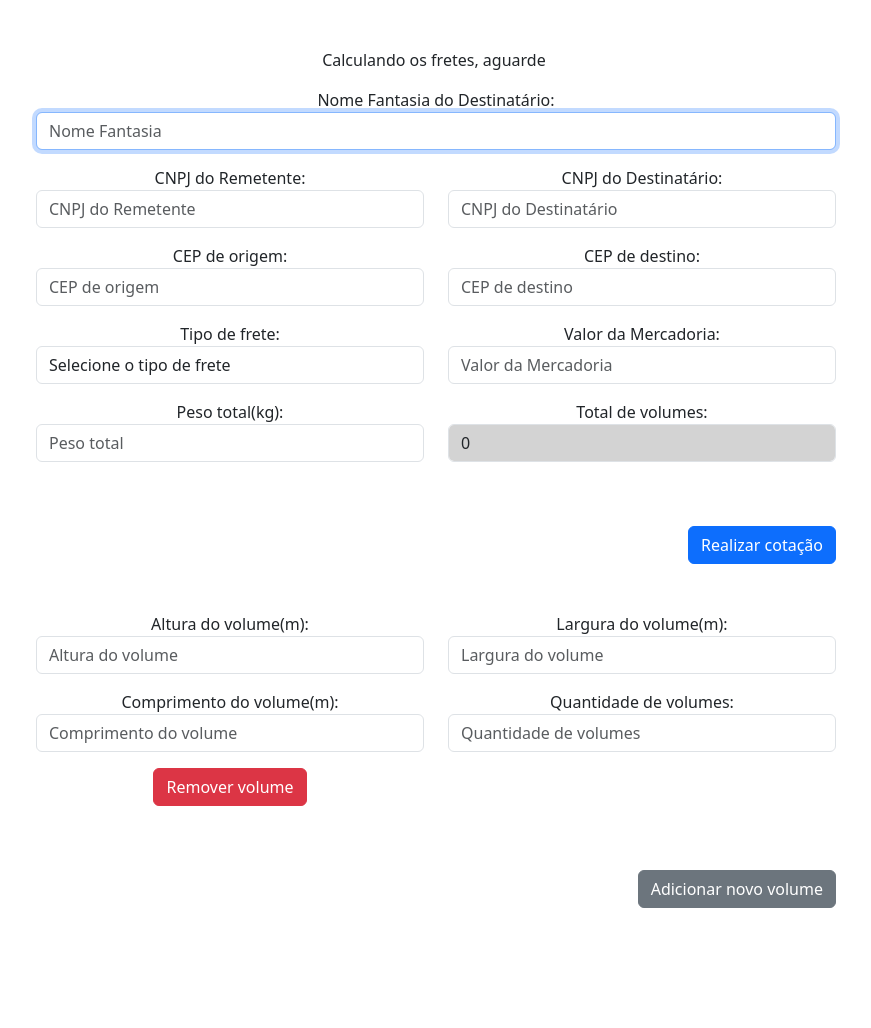
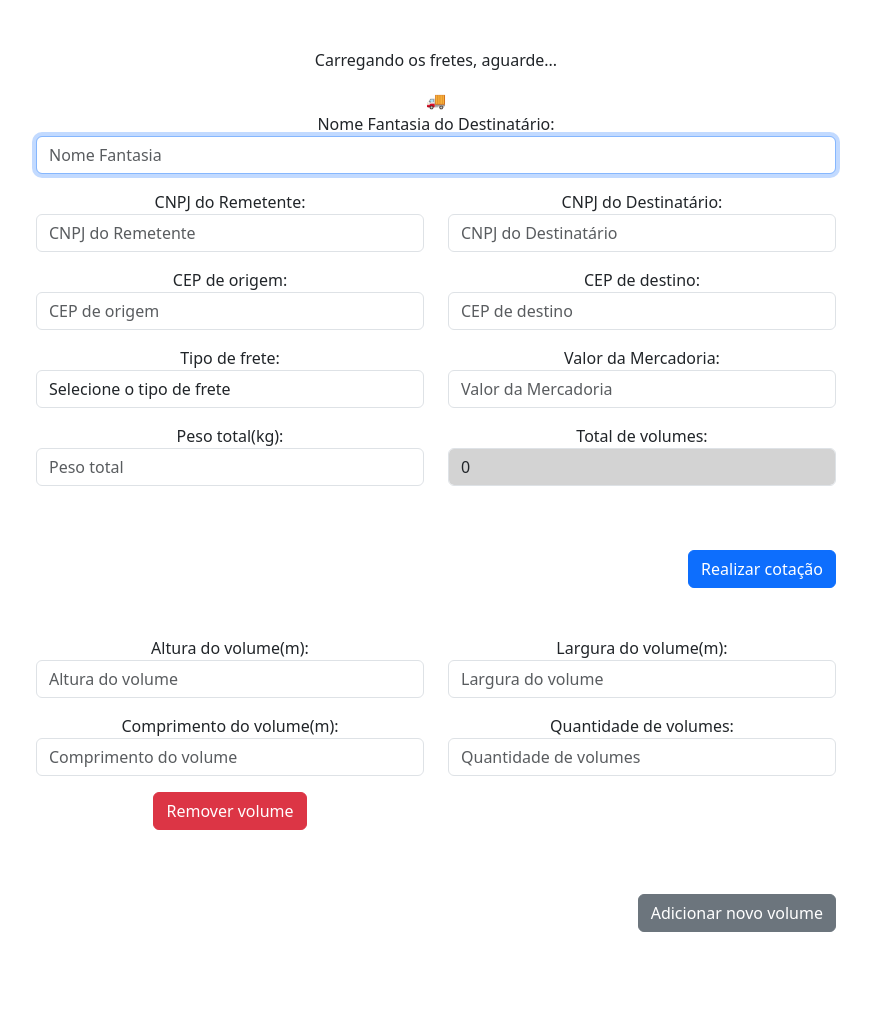
Before and after one commit to rafaelmeller/freight-API, a Flask app: page / in a window 1280 px wide. Shown: the part 68-1096 px from the top of the page, without its empty margins (204-1075 px from the left). Before the commit the page ends 976 px from the top, so only its background shows below. Run offline with Flask 3, Linux system fonts and the light colour scheme.

Commit message:
Updating templates

```diff
--- a/templates/index.html
+++ b/templates/index.html
@@ -2,12 +2,15 @@
 {% block title %}Cotação de fretes{% endblock %}
 {% block header %}Cotação de fretes{% endblock %}
 {% block main %}
-    <!-- Loading message -->
+    <!-- Loading container/animation -->
      <div id="loading-container">
-        <div id="loading-message">
-            <p>Calculando os fretes, aguarde&nbsp;</p>
+        <div class="row">
+            <div id="loading-message"><p>Carregando os fretes, aguarde...</p></div>
         </div>
-        <div id="loading" class="loader"></div>
+        <div class="row"></div>
+            <div id="loading" class="loader"></div>
+            <span class="truck-emoticon">&#x202E;🚚&#x200E;</span>
+        </div>
     </div>
     <!-- Form to enter freight details -->
     <form action="{{ url_for('submit') }}" id="mainForm" method="POST">
```
Also changed, not shown: templates/result.html (+13 -0 lines).
